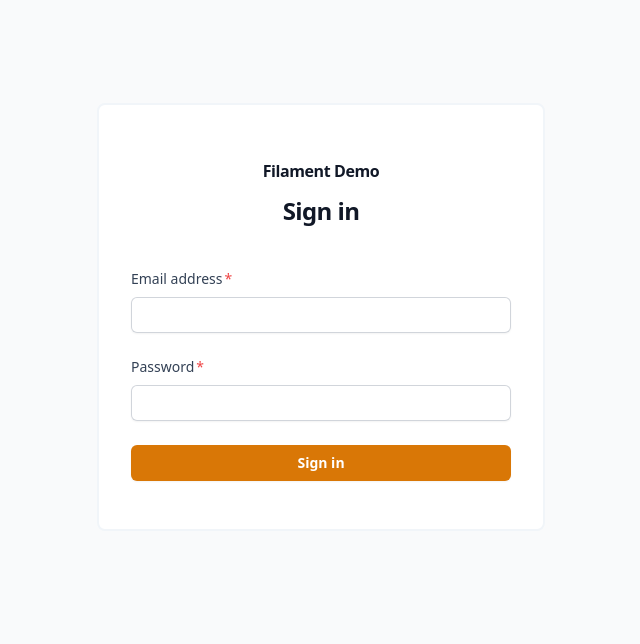
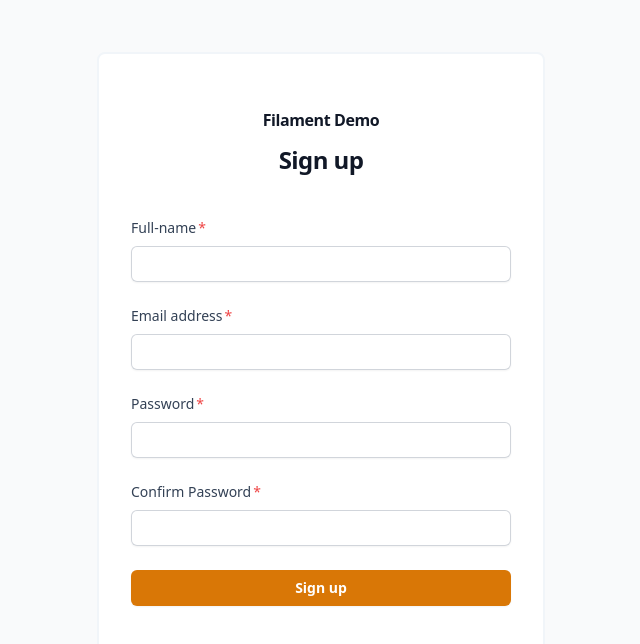
Before and after one commit to yerrymina1195/easy-test, a React (Vite) app in the folder react/: page / in a window 1280 px wide. Shown: the top 644 px of the page, without its empty margins (319-959 px from the left). Built offline with nearby package versions, Linux system fonts and the light colour scheme.

Commit message:
rext page inscription

```diff
--- a/react/src/App.jsx
+++ b/react/src/App.jsx
@@ -1,10 +1,11 @@
 import "./App.css";
-import Connexion from "./Pages/Connexion";
+import Inscription from "./Pages/Inscription";
+
 
 function App() {
   return (
    <>
-   <Connexion/>
+   <Inscription/>
    </>
   );
 }
--- /dev/null
+++ b/react/src/Pages/Inscription.jsx
@@ -0,0 +1,112 @@
+import React from "react";
+
+const Inscription = () => {
+  return (
+    <>
+      <div className="flex  flex-1 flex-col sm:mx-auto sm:w-full sm:max-w-md items-center mt-5  bg-white  justify-center px-6 py-12 lg:px-8 rounded-lg border-2 border-slate-100">
+        <div className="sm:mx-auto sm:w-full sm:max-w-sm">
+          <h3 className=" text-center text-1xl font-bold leading-9 tracking-tight text-gray-900">
+            Filament Demo
+          </h3>
+          <h2 className="mt-1 text-center text-2xl font-bold leading-9 tracking-tight text-gray-900">
+            Sign up
+          </h2>
+        </div>
+
+        <div className="mt-10 sm:mx-auto sm:w-full sm:max-w-sm">
+          <form className="space-y-6" action="#" method="POST">
+            <div>
+              <div className="flex items-center justify-between">
+                <label htmlFor="full-name" className="block ">
+                  <span class="after:content-['*'] after:ml-0.5 after:text-red-500 block text-sm font-medium text-slate-700">
+                    Full-name
+                  </span>
+                </label>
+              </div>
+              <div className="mt-2">
+                <input
+                  id="full-name"
+                  name="name"
+                  type="text"
+                  autoComplete="name"
+                  required
+                  className="block w-full rounded-md border-0 py-1.5 text-gray-900 outline-none shadow-sm ring-1 ring-inset ring-gray-300 placeholder:text-gray-400 focus:ring-2 focus:ring-inset focus:ring-amber-600 sm:text-sm sm:leading-6"
+                />
+              </div>
+            </div>
+            <div>
+              <div className="flex items-center justify-between">
+                <label htmlFor="email" className="block ">
+                  <span class="after:content-['*'] after:ml-0.5 after:text-red-500 block text-sm font-medium text-slate-700">
+                    Email address
+                  </span>
+                </label>
+              </div>
+              <div className="mt-2">
+                <input
+                  id="email"
+                  name="email"
+                  type="email"
+                  autoComplete="email"
+                  required
+                  className="block w-full rounded-md border-0 py-1.5 text-gray-900 outline-none shadow-sm ring-1 ring-inset ring-gray-300 placeholder:text-gray-400 focus:ring-2 focus:ring-inset focus:ring-amber-600 sm:text-sm sm:leading-6"
+                />
+              </div>
+            </div>
+
+            <div>
+              <div className="flex items-center justify-between">
+                <label htmlFor="password" className="block ">
+                  <span class="after:content-['*'] after:ml-0.5 after:text-red-500 block text-sm font-medium text-slate-700">
+                    Password
+                  </span>
+                </label>
+              </div>
+              <div className="mt-2">
+                <input
+                  id="password"
+                  name="password"
+                  type="password"
+                  autoComplete="current-password"
+                  required
+                  className="block w-full rounded-md border-0 py-1.5 text-gray-900 shadow-sm ring-1 ring-inset ring-gray-300 placeholder:text-gray-400 focus:ring-2 outline-none focus:ring-inset focus:ring-amber-600 sm:text-sm sm:leading-6"
+                />
+              </div>
+            </div>
+
+            <div>
+              <div className="flex items-center justify-between">
+                <label htmlFor="confirmation" className="block ">
+                  <span class="after:content-['*'] after:ml-0.5 after:text-red-500 block text-sm font-medium text-slate-700">
+                    Confirm Password
+                  </span>
+                </label>
+              </div>
+              <div className="mt-2">
+                <input
+                  id="confirmation"
+                  name="confirmation"
+                  type="password"
+                  autoComplete="current-password"
+                  required
+                  className="block w-full rounded-md border-0 py-1.5 text-gray-900 shadow-sm ring-1 ring-inset ring-gray-300 placeholder:text-gray-400 focus:ring-2 outline-none focus:ring-inset focus:ring-amber-600 sm:text-sm sm:leading-6"
+                />
+              </div>
+            </div>
+
+            <div>
+              <button
+                type="submit"
+                className="flex w-full justify-center rounded-md bg-amber-600 px-3 py-1.5 text-sm font-semibold leading-6 text-white shadow-sm hover:bg-orange-500 focus-visible:outline focus-visible:outline-2 focus-visible:outline-offset-2 focus-visible:outline-orange-400"
+              >
+                Sign up
+              </button>
+            </div>
+          </form>
+        </div>
+      </div>
+    </>
+  );
+};
+
+export default Inscription;
```
